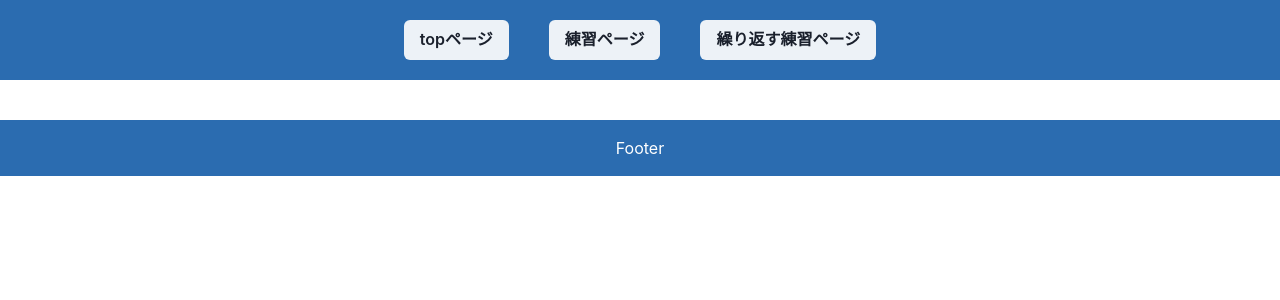
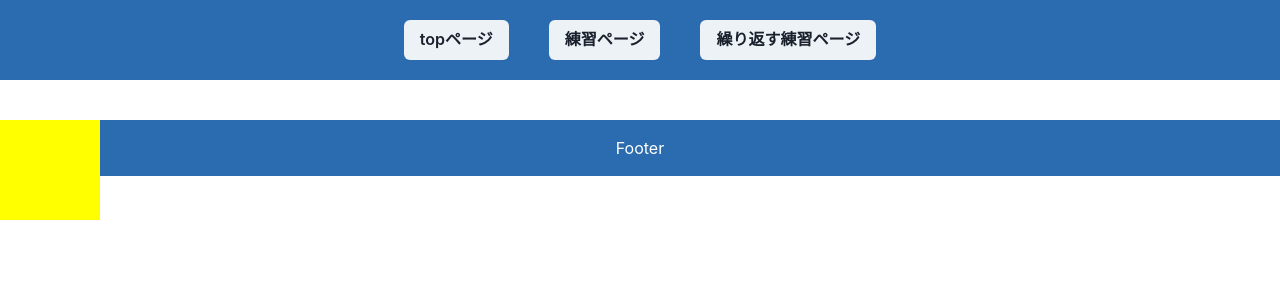
Before and after one commit to sakana-san/react-sample-benkyou, a React (Create React App) app: page /DragDrop2 in a window 1280 px wide. Shown: the top 300 px of the page. Built offline with nearby package versions, Linux system fonts and the light colour scheme; the HTML template or start-up script is replaced by a standard one.

Commit message:
クラスつけた

```diff
--- a/src/components/DragDrop2.tsx
+++ b/src/components/DragDrop2.tsx
@@ -1,5 +1,76 @@
+import React, { useState, useRef, useCallback, useEffect } from "react"
+import styled, { createGlobalStyle } from 'styled-components'
+
+const StyledApp = styled.div`
+display: flex;
+.drag-and-drop {
+    width: 100px;
+    height: 100px;
+    cursor: move;
+    position: absolute;
+    z-index: 1000;
+}
+.drag {
+    z-index: 1001;
+}
+.red {
+  background-color: red;
+}
+.blue {
+  background-color: blue;
+}
+.yellow {
+  background-color: yellow;
+}
+`;
+
+const Draggable = styled.div`
+	background-color: gray;
+	height: 100px;
+	width: 100px;
+`;
+
+
+type classStatus = {
+  isFuyo: boolean
+}
+
+const useDragElemetns = () => {
+  const [fuyo, setFuyo] = useState<classStatus>({
+    isFuyo: false
+  })
+  const handleDown = (e: React.MouseEvent<EventTarget & HTMLElement>): void => {
+    setFuyo({ isFuyo: true })
+    console.log(fuyo)
+  }
+  return [
+    handleDown
+  ]
+}
+
 export const DragDrop2 = () => {
+  const [handleDown] = useDragElemetns()
   return (
-    <></>
+    <>
+      <div className="container">
+        <StyledApp>
+          <Draggable
+            id="red-box"
+            className="drag-and-drop red"
+            onMouseDown={handleDown}
+          />
+          <Draggable
+            id="blue-box"
+            className="drag-and-drop blue"
+            onMouseDown={handleDown}
+          />
+          <Draggable
+            id="yellow-box"
+            className="drag-and-drop yellow"
+            onMouseDown={handleDown}
+          />
+        </StyledApp>
+      </div>
+    </>
   )
 }
```
